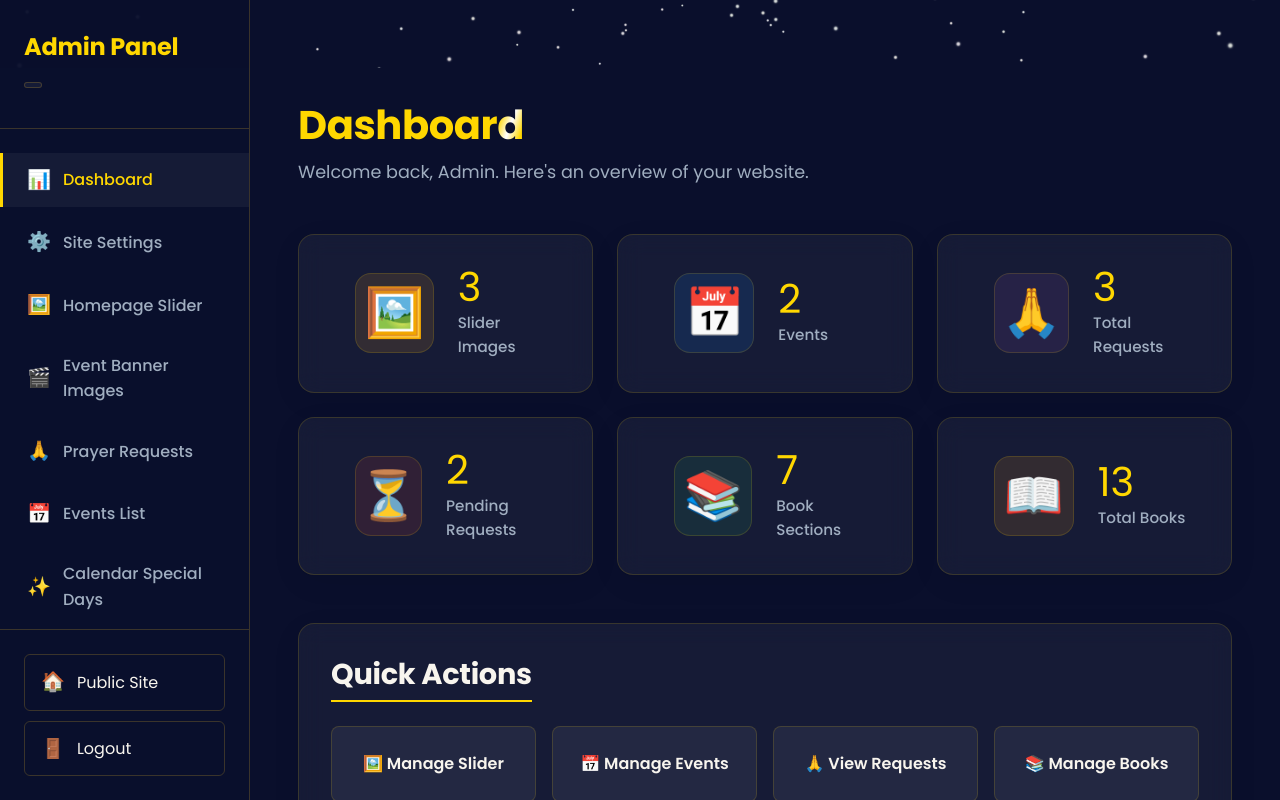
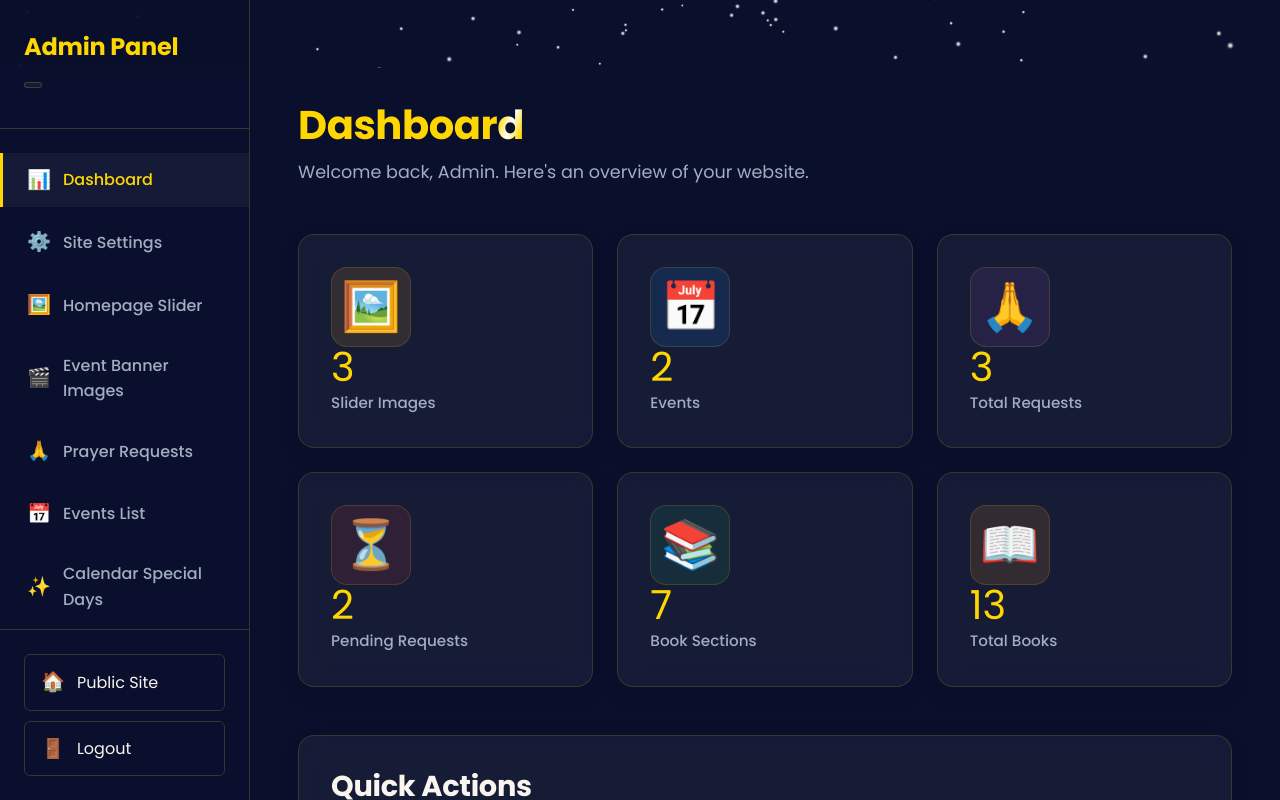
Before and after one commit to JewalHanan/St-Mary-s-OSC-Parish-Website, a Next.js app: page /admin in a window 1280 px wide. Shown: the top 800 px of the page. Built offline with nearby package versions, Linux system fonts and the light colour scheme; no server answers.

Commit message:
fix: explicit z-index layer for Card children and convert Tailwind classes to inline styles on GlowingEffect to prevent click interception

```diff
--- a/src/components/ui/Card.tsx
+++ b/src/components/ui/Card.tsx
@@ -28,7 +28,7 @@ export function Card({
             className={`${styles.card} ${withGlow ? styles.glow : ''} ${className}`}
             style={{ ...style, position: 'relative' }}
         >
-            {!disableGlowEffect && (
+            {withGlow && !disableGlowEffect && (
                 <GlowingEffect
                     spread={glowSpread}
                     glow={true}
@@ -39,7 +39,9 @@ export function Card({
                     variant={glowVariant}
                 />
             )}
-            {children}
+            <div style={{ position: 'relative', zIndex: 10, width: '100%', height: '100%' }}>
+                {children}
+            </div>
         </div>
     );
 }
--- a/src/components/ui/GlowingEffect.tsx
+++ b/src/components/ui/GlowingEffect.tsx
@@ -165,12 +165,18 @@ const GlowingEffect = memo(
             "--glowingeffect-border-width": `${borderWidth}px`,
             "--repeating-conic-gradient-times": "5",
             "--gradient": getGradient(),
+            pointerEvents: "none",
+            position: "absolute",
+            inset: 0,
+            borderRadius: "inherit",
+            opacity: 1,
+            transition: "opacity 0.3s",
+            filter: blur > 0 ? "blur(var(--blur))" : "none",
           } as React.CSSProperties
         }
-        className={`pointer-events-none absolute inset-0 rounded-[inherit] opacity-100 transition-opacity ${blur > 0 ? "blur-[var(--blur)]" : ""} ${className ?? ""}`}
+        className={className}
       >
         <div
-          className="rounded-[inherit]"
           style={{
             position: "absolute",
             inset: `calc(-1 * var(--glowingeffect-border-width, 1px))`,
```
